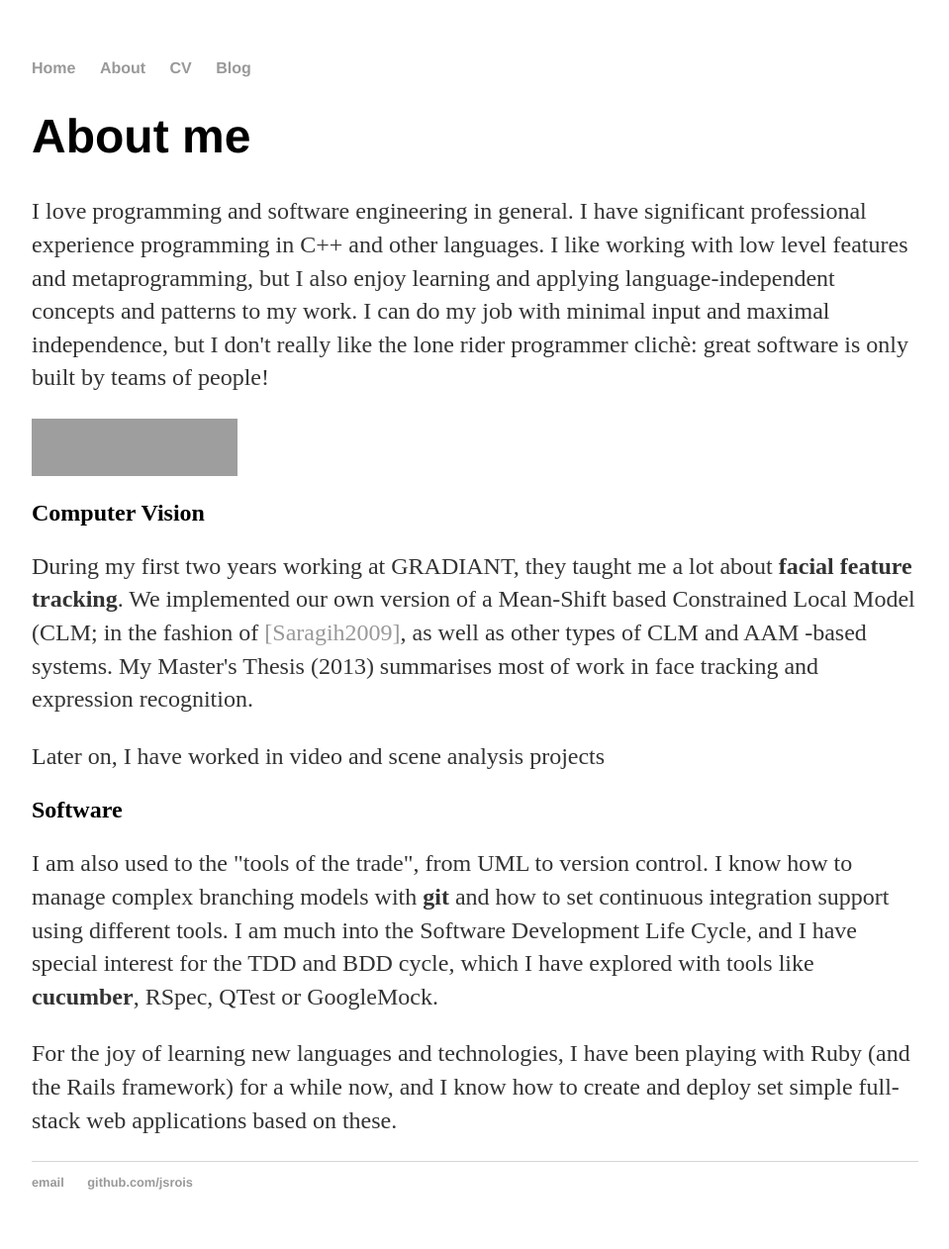
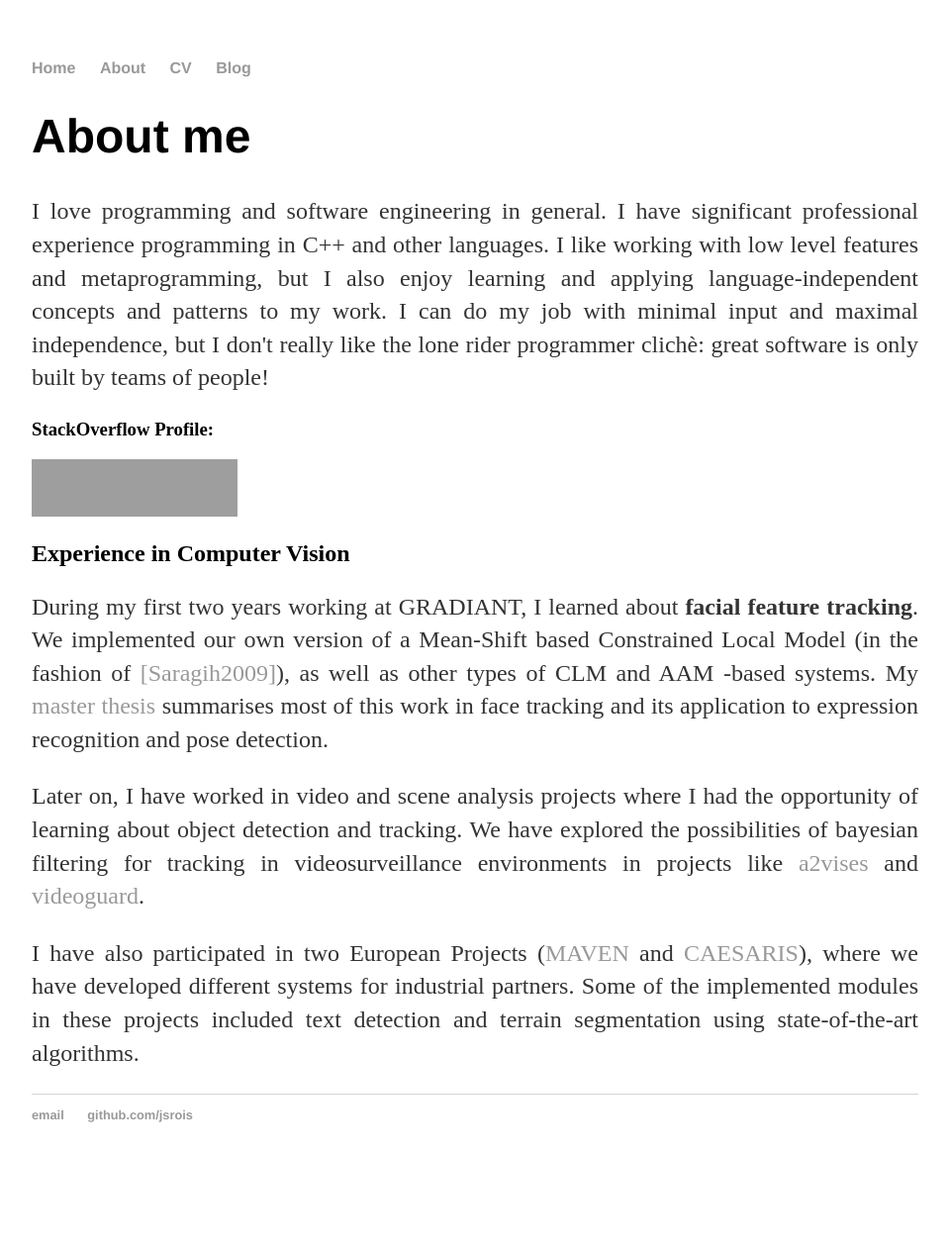
Before and after one commit to jsrois/blg-backup, a Jekyll site: the page built from about/index.html, in a window 1280 px wide. Shown: the whole page at 99% size, without its empty margins (160-1119 px from the left). Built offline with Jekyll 4.4.1, drawn with Linux system fonts in a browser that asks for light colours; after the commit the page ends 1194 px from its top, so only the background shows below that; grey boxes are pictures that could not be loaded.

Commit message:
Updated about and layout links

```diff
--- a/_layouts/default.html
+++ b/_layouts/default.html
@@ -10,8 +10,8 @@
     <ul>
         <li><a href="/">Home</a></li>
         <li><a href="/about">About</a></li>
-        <li><a href="/cv">CV</a></li>
-        <li><a href="/blog">Blog</a></li>
+        <li><a href="https://es.linkedin.com/in/javier-sánchez-rois-b56b695b">CV</a></li>
+        <li><a>Blog</a></li>
     </ul>
 </nav>
 <div class="container">
--- a/about/index.html
+++ b/about/index.html
@@ -10,34 +10,28 @@ title: Javier Sánchez Rois, Software Engineer
     language-independent concepts and patterns to my work. I can do my job with minimal input and maximal independence,
     but I don't really like the lone rider programmer clich&egrave: great software is only built by teams of people!
 </p>
+<h3>StackOverflow Profile:</h3>
 <a href="http://stackoverflow.com/users/2863154/keill%d0%afandor?theme=clean">
     <img src="http://stackoverflow.com/users/flair/2863154.png" width="208" height="58"
          alt="my profile at Stack Overflow, Q&amp;A for professional and enthusiast programmers" title="profile for KeillЯandor at Stack Overflow, Q&amp;A for professional and enthusiast programmers">
 </a>
-<h2>Computer Vision</h2>
+<h2>Experience in Computer Vision</h2>
 <p>
-    During my first two years working at <h>GRADIANT</h>, they taught me a lot about <b>facial feature tracking</b>. We implemented
-    our own version of a Mean-Shift based Constrained Local Model (CLM; in the fashion of <a href="https://www.ri.cmu.edu/publication_view.html?pub_id=6417">[Saragih2009]</a>, as well as other
-    types of CLM and AAM -based systems. My Master's Thesis (2013) summarises most of work in face tracking and expression
-    recognition.
+    During my first two years working at <h>GRADIANT</h>, I learned about <b>facial feature tracking</b>. We implemented
+    our own version of a Mean-Shift based Constrained Local Model (in the fashion of <a href="https://www.ri.cmu.edu/publication_view.html?pub_id=6417">[Saragih2009]</a>), as well as other
+    types of CLM and AAM -based systems. My <a href="/download/TFM_JavierSanchezRois.pdf">master thesis</a> summarises most of this work in face tracking and its
+    application to expression recognition and pose detection.
 </p>
 <p>
-    Later on, I have worked in video and scene analysis projects
-</p>
-
-
-
-
-<h2>Software</h2>
-<p>
-    I am also used to the "tools of the trade", from UML to version control.
-    I know how to manage complex branching models with <b>git</b> and how to set continuous integration
-    support using different tools. I am much into the Software Development Life Cycle, and I have special
-    interest for the TDD and BDD cycle, which I have explored with tools like <b>cucumber</b>,
-    RSpec, QTest or GoogleMock.
+    Later on, I have worked in video and scene analysis projects where I had the opportunity of learning about
+    object detection and tracking. We have explored the possibilities of bayesian filtering for tracking in
+    videosurveillance environments in projects like
+    <a href="http://www.gradiant.org/es/lineas-de-investigacion/proyectos/664-a2vises-aplicaciones-de-analisis-avanzado-de-video-para-una-smart-city-eficiente-y-segura.html">a2vises</a>
+    and <a href="http://www.gradiant.org/lineas-de-investigacion/proyectos/770-videoguard.html">videoguard</a>.
 </p>
 <p>
-    For the joy of learning new languages and technologies, I have been playing with
-    Ruby (and the Rails framework) for a while now, and I know how to create and deploy set simple
-    full-stack web applications based on these.
+    I have also participated in two European Projects (<a href="http://maven-project.eu/">MAVEN</a> and
+    <a href="http://www.gradiant.org/en/research-lines/proyectos/822-caesaris.html">CAESARIS</a>),
+    where we have developed different systems for industrial partners. Some of the implemented modules in these
+    projects included text detection and terrain segmentation using state-of-the-art algorithms.
 </p>
--- a/css/main.css
+++ b/css/main.css
@@ -27,6 +27,7 @@ p {
     font-size: 1.5em;
     line-height: 1.4em;
     color: #333;
+    text-align: justify;
 }
 footer {
     border-top: 1px solid #d5d5d5;
```
